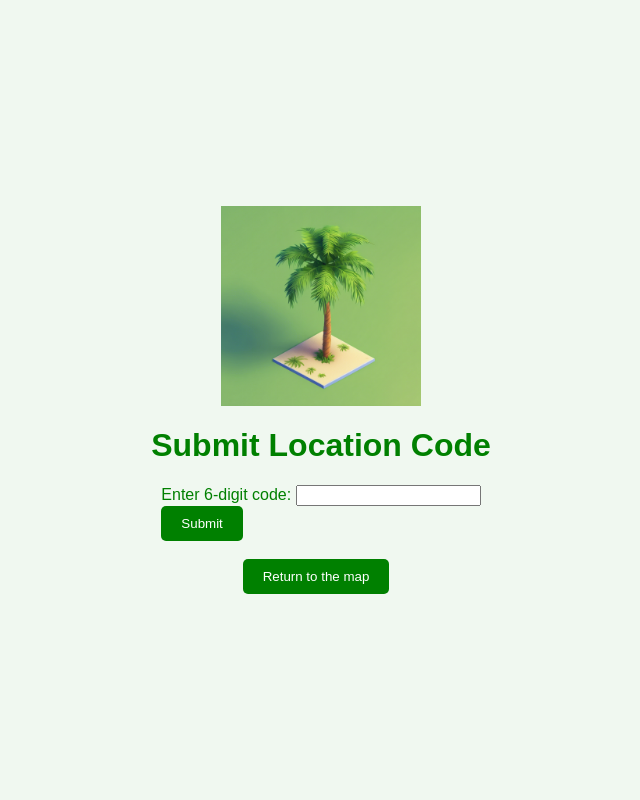
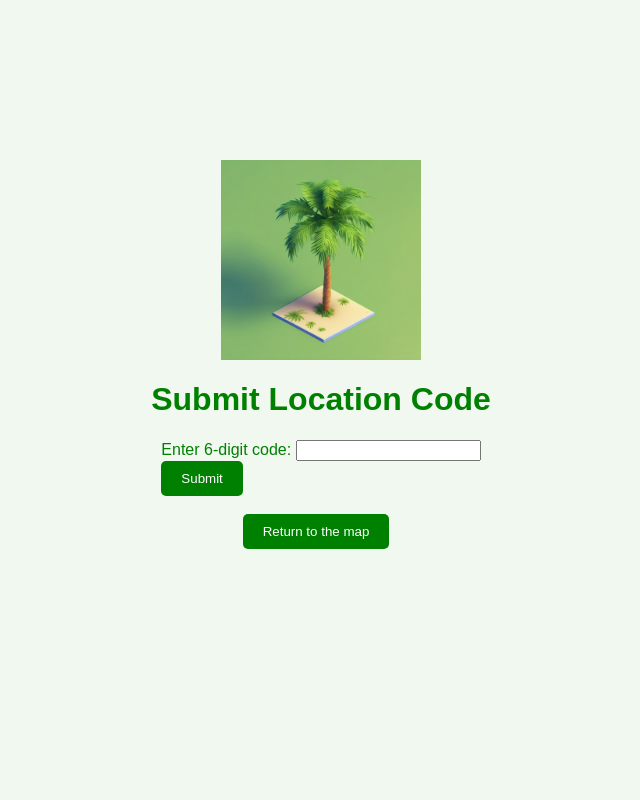
Before and after one commit to AmiraliFamili/Group-Software-Project, a Django app: page /map/code in a window 1280 px wide. Shown: the whole page, without its empty margins (319-959 px from the left). Run offline with Django 5.2, Linux system fonts and the light colour scheme.

Commit message:
Fixed code page

```diff
--- a/project/game/static/submit-location-code.css
+++ b/project/game/static/submit-location-code.css
@@ -6,8 +6,7 @@ body {
     flex-direction: column;
     justify-content: center;
     align-items: center;
-    height: 100vh;
-    margin: 0;
+    margin: 20vh;
 }
 
 button {
--- a/project/map/views.py
+++ b/project/map/views.py
@@ -51,7 +51,7 @@ def code_entry(request):
                 item = random.choice(Item.objects.all())
 
                 # Check if the user already owns the item
-                inventory, created = Inventory.objects.create(item=item, userprofile=request.user.userprofile)
+                inventory = Inventory.objects.create(item=item, userprofile=request.user.userprofile)
                 inventory.save()
 
                 # Pass the item to the template
--- a/project/templates/map/submit-location-code.html
+++ b/project/templates/map/submit-location-code.html
@@ -41,7 +41,7 @@
     {% if item %}
     <h2>You've received a new item!</h2>
     <p>{{ item.name }}</p>
-    <img src="{{ item.image.url }}" alt="{{ item.name }}">
+    <img src="{{ item.image.url }}" alt="{{ item.name }}" width="20%" height="20%">
     {% endif %}
 
     <div id="itemUnlocked">
```
Also changed, not shown: project/db.sqlite3.
